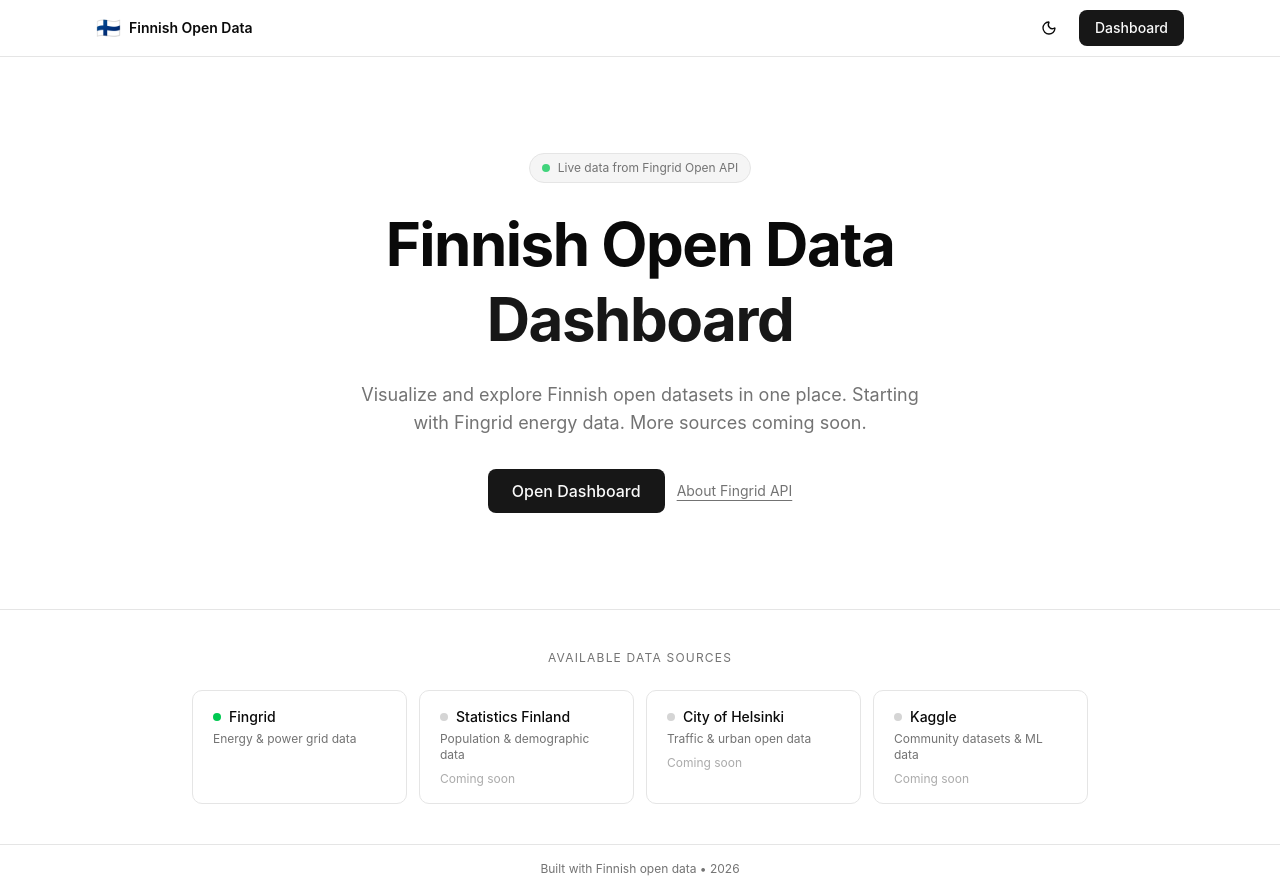
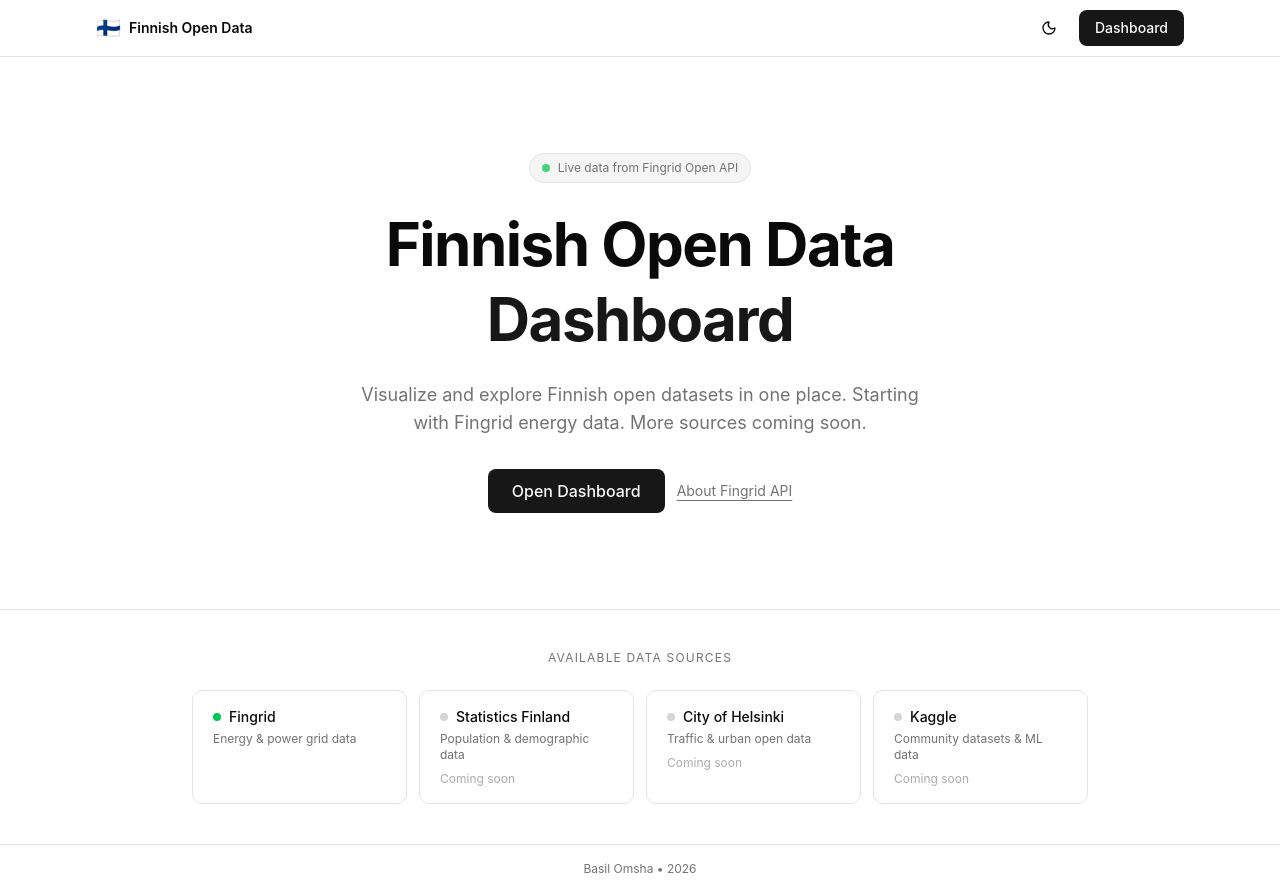
Before and after one commit to BasilOmsha/api-integration-client, a React (Vite) app: page / in a window 1280 px wide. Built offline with nearby package versions, Linux system fonts and the light colour scheme; no server answers.

Commit message:
Update footer text to include 'Basil Omsha'

```diff
--- a/src/pages/home.tsx
+++ b/src/pages/home.tsx
@@ -99,7 +99,7 @@
             </section>
 
             <footer className="border-t px-4 sm:px-6 py-4 text-center text-xs text-muted-foreground">
-                Built with Finnish open data • {new Date().getFullYear()}
+                Basil Omsha • {new Date().getFullYear()}
             </footer>
         </div>
     )
```
